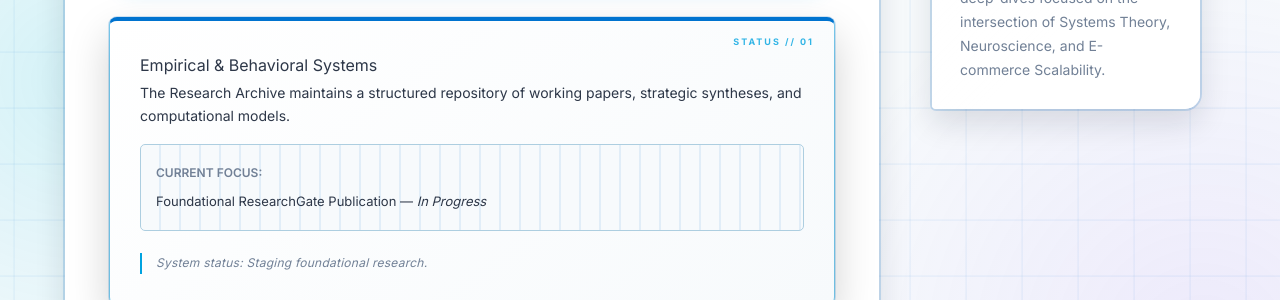
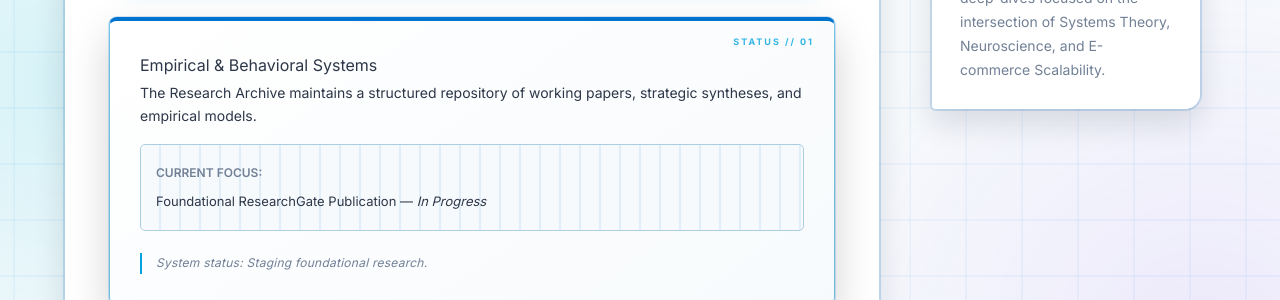
Before and after one commit to msemonlab/msemonlab.github.io, a Jekyll site: the page built from research.md, in a window 1280 px wide and 1121 px high. Shown: the part 298-598 px from the top of the window. Built offline with Jekyll 4.4.1, drawn with Linux system fonts in a browser that asks for light colours.

Commit message:
content: distinguish empirical research from computational analytics

```diff
--- a/research.md
+++ b/research.md
@@ -12,7 +12,7 @@ permalink: /research/
       <span class="beacon-dot"></span>
       <span class="beacon-label">Empirical &amp; Behavioral Systems</span>
     </div>
-    <p style="margin-bottom: 16px;">The Research Archive maintains a structured repository of working papers, strategic syntheses, and computational models.</p>
+    <p style="margin-bottom: 16px;">The Research Archive maintains a structured repository of working papers, strategic syntheses, and empirical models.</p>
     <div class="focus-panel">
       <span>Current Focus:</span>
       <p>Foundational ResearchGate Publication &mdash; <em>In Progress</em></p>
```
